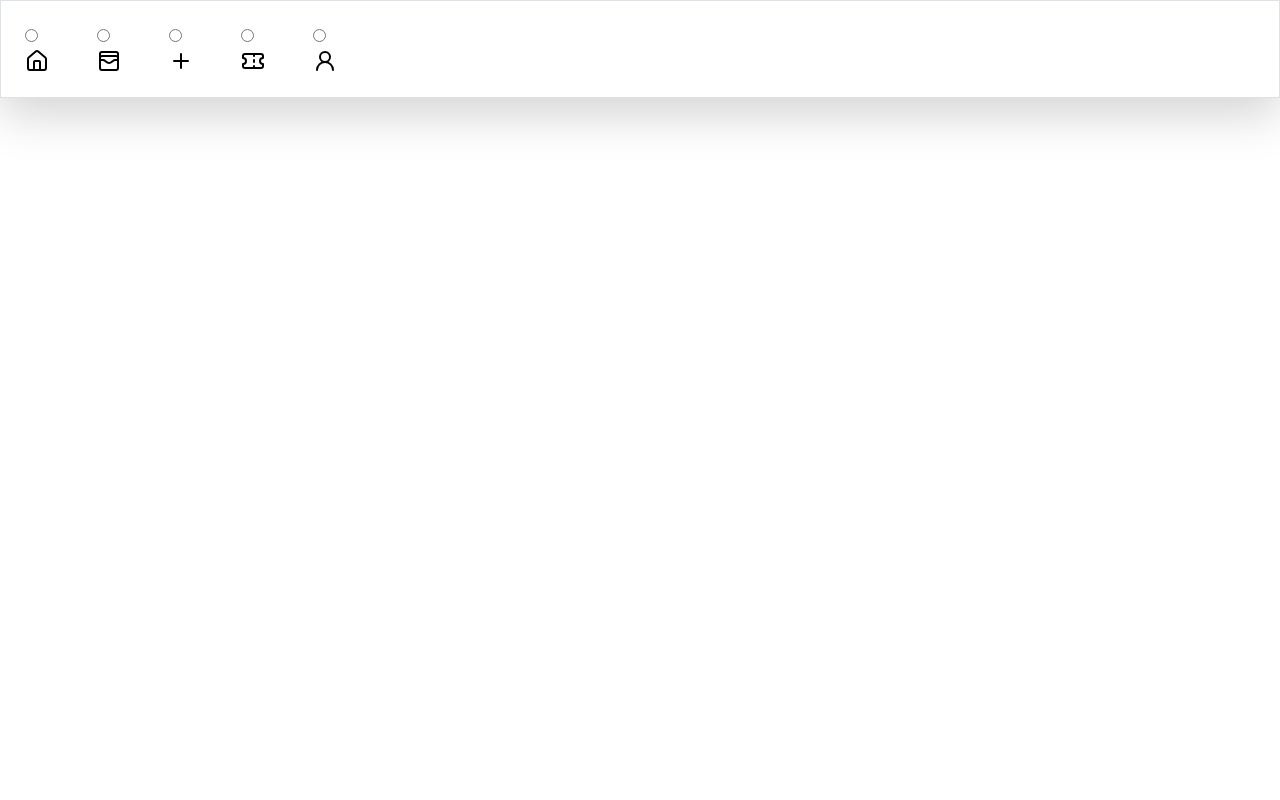
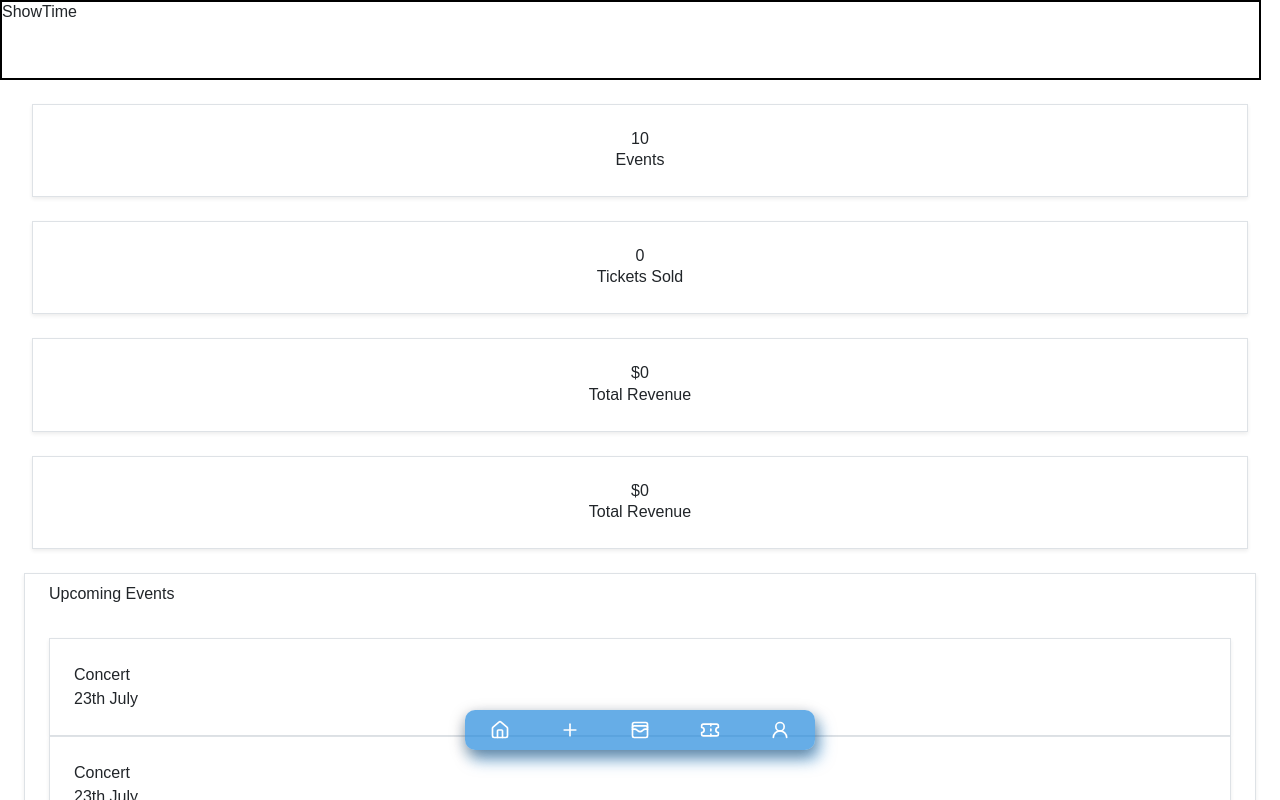
Before and after one commit to Praful-Daksh/showTime, a React (Create React App) app in the folder frontend/: page /dashboard/home in a window 1280 px wide. Shown: the top 800 px of the page. Built offline with nearby package versions, Linux system fonts and the light colour scheme.

Commit message:
dashboard (frontend)

```diff
--- a/frontend/src/App.css
+++ b/frontend/src/App.css
@@ -9,16 +9,18 @@
   font-family: "Kanit", sans-serif;
 }
 
-a {
-  text-decoration: none;
+a,
+a:visited,
+a:active {
+  text-decoration: inherit;
   color: inherit;
 }
 
 
-.bodyWrap{
+.bodyWrap {
   height: 100vh;
   width: 100vw;
-  overflow:hidden;
+  overflow: hidden;
   display: flex;
   justify-content: center;
   align-items: center;
@@ -400,3 +402,56 @@ video {
   align-items: center;
   z-index: 9999;
 }
+
+.content-wrapper {
+  height: 90vh;
+  width: 100vw;
+  overflow: hidden;
+  display: grid;
+  grid-template-columns: 10% 80%;
+}
+
+.aside {
+  height: 90vh;
+}
+
+.dash-head-wrap {
+  width: 98.5vw;
+  border: 2px solid black;
+  height: 10vh;
+}
+
+.navigation-button-container {
+  display: flex;
+  background-color: rgba(27, 133, 219, 0.671);
+  width: 350px;
+  height: 40px;
+  align-items: center;
+  justify-content: space-around;
+  border-radius: 10px;
+  box-shadow: rgba(0, 0, 0, 0.35) 0px 5px 15px,
+    rgba(27, 133, 219, 0.5) 5px 10px 15px;
+  position: fixed;
+  bottom: 30px;
+  left: 50%;
+  transform: translate(-50%, -50%);
+}
+
+.navigation-button {
+  outline: 0 !important;
+  border: 0 !important;
+  width: 40px;
+  height: 40px;
+  border-radius: 50%;
+  background-color: transparent;
+  display: flex;
+  align-items: center;
+  justify-content: center;
+  color: #fff;
+  transition: all ease-in-out 0.3s;
+  cursor: pointer;
+}
+
+.navigation-button:hover {
+  transform: translateY(-3px);
+}
--- a/frontend/src/App.js
+++ b/frontend/src/App.js
@@ -2,8 +2,8 @@ import {BrowserRouter,Routes,Route} from 'react-router-dom'
 import Home from './pages/Home';
 import Login from './pages/Login'
 import Register from './pages/Register'
-import DashBoard from './pages/Dashboard'
 import './App.css'
+import DashboardHome from './pages/DashboardHome';
 function App() {
   return (
    <BrowserRouter>
@@ -11,7 +11,7 @@ function App() {
     <Route path='/' element={<Home/>}/>
     <Route path='/login' element={<Login/>}/>
     <Route path='/register' element={<Register/>}/>
-    <Route path='/dashboard/home' element={<DashBoard/>}/>
+    <Route path='/dashboard/home' element={<DashboardHome/>}/>
    </Routes>
    </BrowserRouter>
   );
--- /dev/null
+++ b/frontend/src/Components/Header.jsx
@@ -0,0 +1,11 @@
+import React from 'react'
+
+const Header = () => {
+    return (
+        <div className='dash-head-wrap'>
+           <h2>ShowTime</h2>
+        </div>
+    )
+}
+
+export default Header
--- /dev/null
+++ b/frontend/src/Components/Navigation.jsx
@@ -0,0 +1,42 @@
+import React from 'react';
+import { Link } from 'react-router-dom'
+import { HouseIcon, UserRound, Plus, Ticket, WalletCards } from 'lucide-react'
+
+const Sidebar = () => {
+  return (
+    <div className="navigation-button-container">
+      <Link to={'/dashboard/home'}>
+        <button className="navigation-button">
+          <HouseIcon size={20} />
+        </button>
+      </Link>
+
+     <Link to={'/dashboard/newEvent'}>
+        <button className="navigation-button">
+          <Plus size={20} />
+        </button>
+      </Link>
+
+      <Link to={'/dashboard/Events'}>
+        <button className="navigation-button">
+          <WalletCards size={20} />
+        </button>
+      </Link>
+      <Link to={'/dashboard/Publish'}>
+        <button className="navigation-button">
+          <Ticket size={20} />
+        </button>
+      </Link>
+      <Link to={'/dashboard/Profile'}>
+        <button className="navigation-button">
+          <UserRound size={20} />
+        </button>
+      </Link>
+    </div >
+  );
+}
+
+
+
+
+export default Sidebar;
--- a/frontend/src/Components/Sidebar.jsx
+++ /dev/null
@@ -1,43 +0,0 @@
-import React from 'react';
-import {House,UserRound,Plus,Ticket,WalletCards} from 'lucide-react'
-
-const Sidebar = () => {
-  return (
-    <div className="flex flex-col justify-center items-center relative transition-all duration-[450ms] ease-in-out w-16">
-      <article className="border border-solid border-gray-700 w-full ease-in-out duration-500 left-0 rounded-2xl inline-block shadow-lg shadow-black/15 bg-white">
-        <label htmlFor="dashboard" className="has-[:checked]:shadow-lg relative w-full h-16 p-4 ease-in-out duration-300 border-solid border-black/10 has-[:checked]:border group flex flex-row gap-3 items-center justify-center text-black rounded-xl">
-          <input className="hidden peer/expand" type="radio" name="path" id="dashboard" />
-          <svg className="peer-hover/expand:scale-125 peer-hover/expand:text-blue-400 peer-hover/expand:fill-blue-400 peer-checked/expand:text-blue-400 peer-checked/expand:fill-blue-400 text-2xl peer-checked/expand:scale-125 ease-in-out duration-300" xmlns="http://www.w3.org/2000/svg" width={24} height={24} viewBox="0 0 24 24">
-            <House/>
-          </svg>
-        </label>
-        <label htmlFor="profile" className="has-[:checked]:shadow-lg relative w-full h-16 p-4 ease-in-out duration-300 border-solid border-black/10 has-[:checked]:border group flex flex-row gap-3 items-center justify-center text-black rounded-xl">
-          <input className="hidden peer/expand" type="radio" name="path" id="profile" />
-          <svg className="peer-hover/expand:scale-125 peer-hover/expand:text-blue-400 peer-hover/expand:fill-blue-400 peer-checked/expand:text-blue-400 peer-checked/expand:fill-blue-400 text-2xl peer-checked/expand:scale-125 ease-in-out duration-300" xmlns="http://www.w3.org/2000/svg" width={24} height={24} viewBox="0 0 24 24">
-            <WalletCards/>
-          </svg>
-        </label>
-        <label htmlFor="messages" className="has-[:checked]:shadow-lg relative w-full h-16 p-4 ease-in-out duration-300 border-solid border-black/10 has-[:checked]:border group flex flex-row gap-3 items-center justify-center text-black rounded-xl">
-          <input className="hidden peer/expand" type="radio" name="path" id="messages" />
-          <svg className="peer-hover/expand:scale-125 peer-hover/expand:text-blue-400 peer-hover/expand:fill-blue-400 peer-checked/expand:text-blue-400 peer-checked/expand:fill-blue-400 text-2xl peer-checked/expand:scale-125 ease-in-out duration-300" xmlns="http://www.w3.org/2000/svg" width={24} height={24} viewBox="0 0 24 24">
-          <Plus/>
-          </svg>
-        </label>
-        <label htmlFor="help" className="has-[:checked]:shadow-lg relative w-full h-16 p-4 ease-in-out duration-300 border-solid border-black/10 has-[:checked]:border group flex flex-row gap-3 items-center justify-center text-black rounded-xl">
-          <input className="hidden peer/expand" type="radio" name="path" id="help" />
-          <svg className="peer-hover/expand:scale-125 peer-hover/expand:text-blue-400 peer-hover/expand:fill-blue-400 peer-checked/expand:text-blue-400 peer-checked/expand:fill-blue-400 text-2xl peer-checked/expand:scale-125 ease-in-out duration-300" xmlns="http://www.w3.org/2000/svg" width={24} height={24} viewBox="0 0 24 24">
-           <Ticket/>
-          </svg>
-        </label>
-        <label htmlFor="settings" className="has-[:checked]:shadow-lg relative w-full h-16 p-4 ease-in-out duration-300 border-solid border-black/10 has-[:checked]:border group flex flex-row gap-3 items-center justify-center text-black rounded-xl">
-          <input className="hidden peer/expand" type="radio" name="path" id="settings" />
-          <svg className="peer-hover/expand:scale-125 peer-hover/expand:text-blue-400 peer-hover/expand:fill-blue-400 peer-checked/expand:text-blue-400 peer-checked/expand:fill-blue-400 text-2xl peer-checked/expand:scale-125 ease-in-out duration-300" xmlns="http://www.w3.org/2000/svg" width={24} height={24} viewBox="0 0 24 24">
-            <UserRound/>
-          </svg>
-        </label>
-      </article>
-    </div>
-  );
-}
-
-export default Sidebar;
--- a/frontend/src/pages/Dashboard.jsx
+++ /dev/null
@@ -1,9 +0,0 @@
-import React from 'react'
-import SideBar from '../Components/Sidebar'
-const Dashboard = () => {
-  return (
-    <SideBar/>
-  )
-}
-
-export default Dashboard
--- /dev/null
+++ b/frontend/src/pages/DashboardHome.jsx
@@ -0,0 +1,66 @@
+import React from 'react';
+import Navigation from '../Components/Navigation';
+import Header from '../Components/Header';
+
+const Dashboard = () => {
+  return (
+    <>
+      <Header />
+      <div className="flex flex-col lg:flex-row min-h-screen">
+        <div className="flex-1 p-4">
+          <div className="flex flex-wrap -mx-2">
+            <div className="w-full sm:w-1/2 lg:w-1/4 px-2 mb-4">
+              <div className="bg-white shadow-sm rounded-lg border">
+                <div className="p-4 text-center">
+                  <h3 className="text-2xl font-semibold">10</h3>
+                  <p className="text-gray-600">Events</p>
+                </div>
+              </div>
+            </div>
+            <div className="w-full sm:w-1/2 lg:w-1/4 px-2 mb-4">
+              <div className="bg-white shadow-sm rounded-lg border">
+                <div className="p-4 text-center">
+                  <h3 className="text-2xl font-semibold">0</h3>
+                  <p className="text-gray-600">Tickets Sold</p>
+                </div>
+              </div>
+            </div>
+            <div className="w-full sm:w-1/2 lg:w-1/4 px-2 mb-4">
+              <div className="bg-white shadow-sm rounded-lg border">
+                <div className="p-4 text-center">
+                  <h3 className="text-2xl font-semibold">$0</h3>
+                  <p className="text-gray-600">Total Revenue</p>
+                </div>
+              </div>
+            </div>
+            <div className="w-full sm:w-1/2 lg:w-1/4 px-2 mb-4">
+              <div className="bg-white shadow-sm rounded-lg border">
+                <div className="p-4 text-center">
+                  <h3 className="text-2xl font-semibold">$0</h3>
+                  <p className="text-gray-600">Total Revenue</p>
+                </div>
+              </div>
+            </div>
+          </div>
+
+          <div className="bg-white shadow-sm rounded-lg mt-4 border">
+            <div className="border-b px-4 py-2 font-semibold text-gray-700">
+              Upcoming Events
+            </div>
+            <div className="p-4 space-y-2 max-h-[300px] overflow-y-auto">
+              {Array(8).fill().map((_, i) => (
+                <div key={i} className="bg-white shadow-sm rounded-md border p-4">
+                  <div className="text-m font-semibold">Concert</div>
+                  <div className="text-sm text-gray-500">23th July</div>
+                </div>
+              ))}
+            </div>
+          </div>
+        </div>
+      </div>
+      <Navigation/>
+    </>
+  );
+};
+
+export default Dashboard;
```
Also changed, not shown: frontend/src/pages/DashboardEvents.jsx (added), 1 other file (tests, documents, lock files or other folders). Lines whose indentation alone changed are shown as unchanged.
